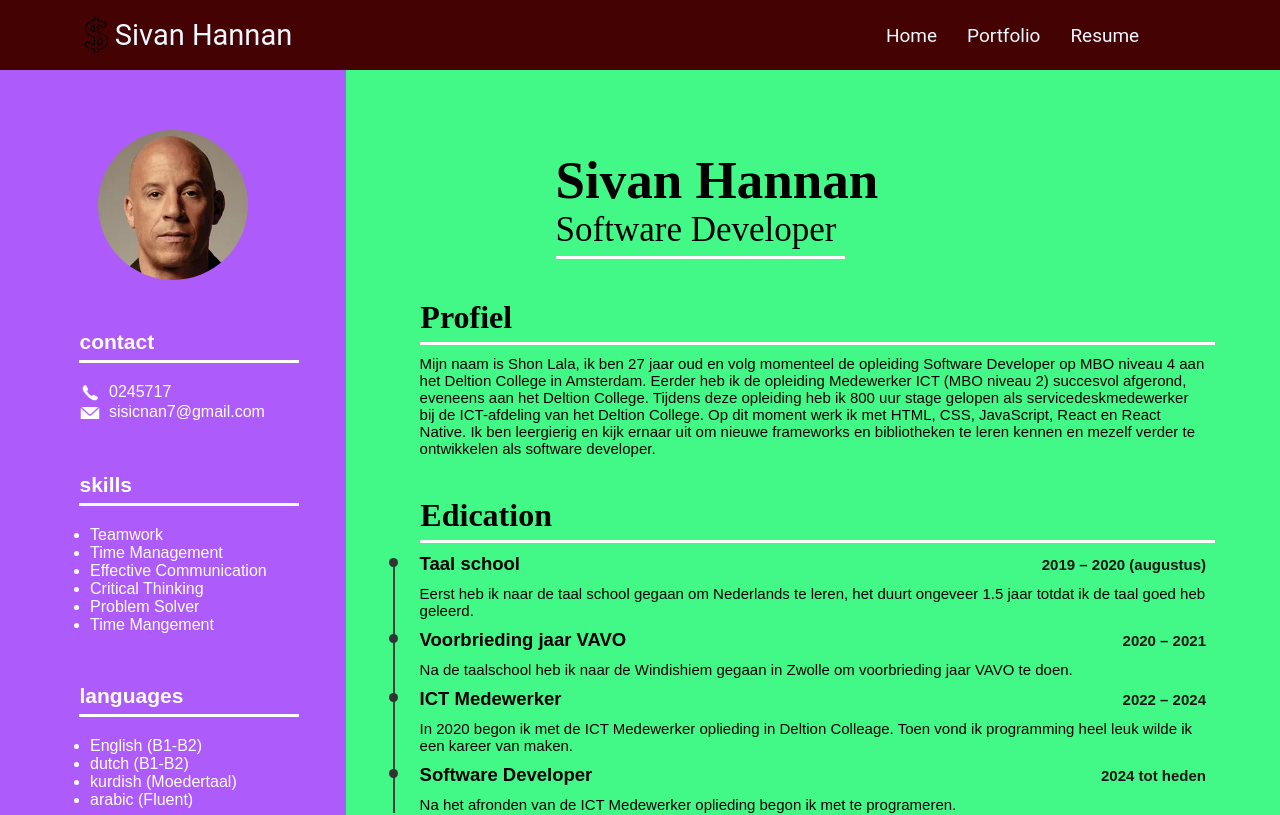
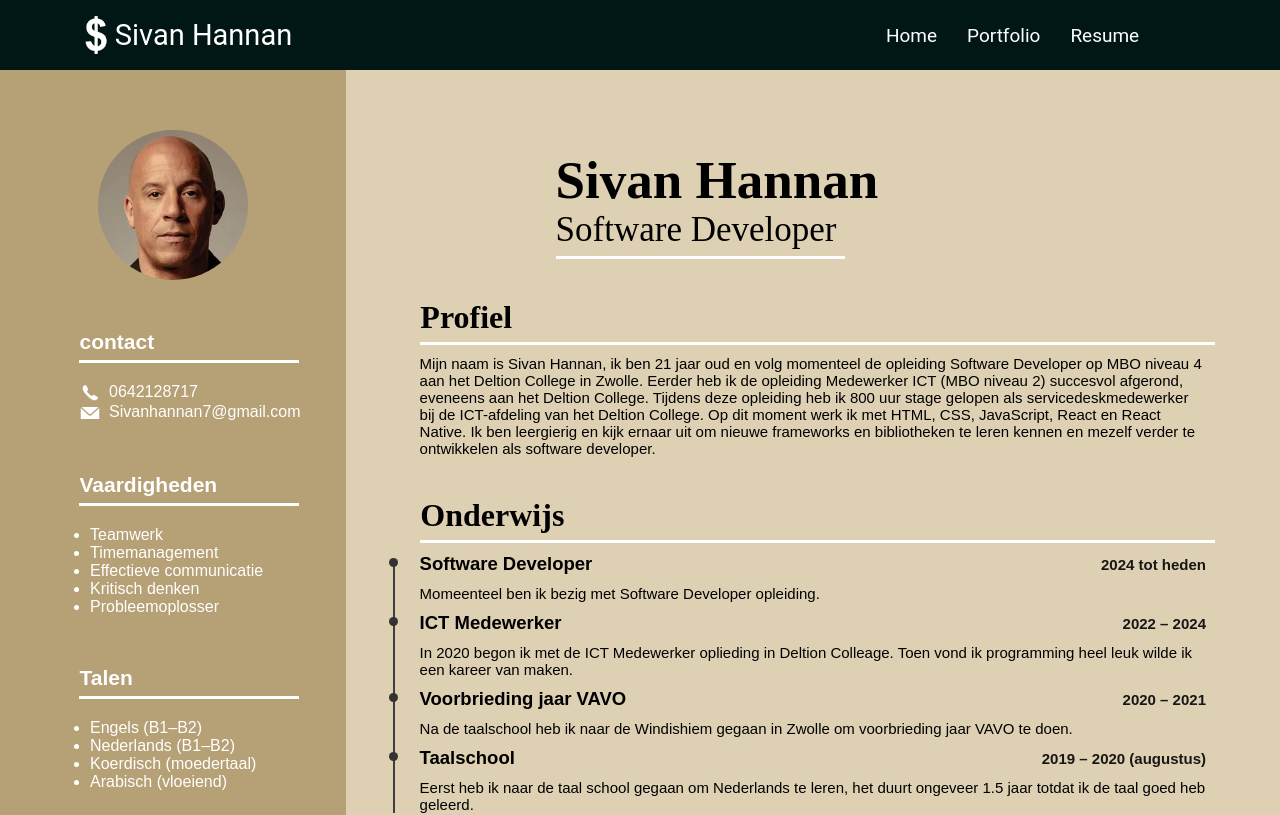
Before and after one commit to Sivan979/portfolio, a React (Vite) app in the folder portfolio/: page /starss/resume in a window 1280 px wide. Shown: the top 815 px of the page. Built offline with nearby package versions, Linux system fonts and the light colour scheme.

Commit message:
text en kleur van de project updated

```diff
--- a/portfolio/src/pages/portfolio.jsx
+++ b/portfolio/src/pages/portfolio.jsx
@@ -30,26 +30,26 @@ const projects = [
   {
     title: "DanDido",
     images: [DandidoImg1, DandidoImg2, DandidoImg3, DandidoImg4],
-    description: "A shoe app where you can shop for various brands of shoes in one place. it was developed using HTML, Javascript and CSS.",
+    description: "Een schoenen-app waarmee je verschillende schoenenmerken op één plek kunt shoppen. De app is ontwikkeld met behulp van HTML, Javascript en CSS.",
     link: "https://sivan979.github.io/Dandido/"
   },
   ,
   {
     title: "Stars",
     images: [star1, star2, star3, starVideo ],
-    description: "A movies app used with API developed with React Native.",
+    description: "Een film-app die wordt gebruikt met een API ontwikkeld met React Native.",
     link: "https://Sivan979.github.io/starss/"
   },
   {
     title: "Touchdown Game",
     images: [touchdown1,touchdown2,touchdown3,touchdown4],
-    description: "a game where you can double or triple your money!",
+    description: "Een gokspel waarbij je je geld kunt verdrievoudigen of al je geld kunt verliezen",
     link: "https://sivan979.github.io/TouchDown-game/"
   },
   {
     title: "Memory Game",
     images: [memory1, memory2, memory3, memory4],
-    description: "A fun memory card game developed using HTML, Javascript and CSS. it is a game where you have 11 lives to win the game before you lose.",
+    description: "Een leuk geheugenkaartspel ontwikkeld met behulp van HTML, Javascript en CSS. Het is een spel waarbij je 11 levens hebt om te winnen voordat je verliest.",
     link: "https://sivan979.github.io/memory-game/"
   }
 ];
@@ -62,7 +62,7 @@ const portfolio = () => {
     <div className={Styles.container}>
       <Header />
 
-      <p className={Styles.topDescription}>My projects so far</p>
+      <p className={Styles.topDescription}>Mijn Projecten</p>
 
       <div className={Styles.productContainer}>
         {projects.map( (project) => (
@@ -74,7 +74,7 @@ const portfolio = () => {
             <ProjectCarousel images={project.images} />
 
             <p className={Styles.description}>{project.description}</p>
-            <a className={Styles.link} href={project.link} target="_blank" rel="noopener noreferrer"> view project</a>
+            <a className={Styles.link} href={project.link} target="_blank" rel="noopener noreferrer"> Bekijk project</a>
           </div>
         ))}
       </div>
--- a/portfolio/src/pages/resume.jsx
+++ b/portfolio/src/pages/resume.jsx
@@ -23,34 +23,33 @@ const resume = () => {
             <div className={Styles.contactInfoContainer}>
               <div className={Styles.phoneContainer}>
                 <img className={Styles.icons} src={phone} alt="phone" />
-                <p>0245717</p>
+                <p>0642128717</p>
               </div>
               <div className={Styles.emailContainer}>
                 <img className={Styles.icons} src={email} alt="email" />
-                <p>sisicnan7@gmail.com</p>
+                <p>Sivanhannan7@gmail.com</p>
               </div>
             </div>
           </div>
 
           <div className={Styles.skillsContainer}>
-            <p className={Styles.sectionTxt}>skills</p>
+            <p className={Styles.sectionTxt}>Vaardigheden</p>
             <ul className={Styles.list}>
-              <li>Teamwork</li>
-              <li>Time Management</li>
-              <li>Effective Communication</li>
-              <li>Critical Thinking</li>
-              <li>Problem Solver</li>
-              <li>Time Mangement</li>
+              <li>Teamwerk</li>
+              <li>Timemanagement</li>
+              <li>Effectieve communicatie</li>
+              <li>Kritisch denken</li>
+              <li>Probleemoplosser</li>
             </ul>
           </div>
 
           <div className={Styles.languagesContainer}>
-            <p className={Styles.sectionTxt}>languages</p>
+            <p className={Styles.sectionTxt}>Talen</p>
             <ul className={Styles.list}>
-              <li>English (B1-B2)</li>
-              <li>dutch (B1-B2)</li>
-              <li>kurdish (Moedertaal)</li>
-              <li>arabic (Fluent)</li>
+              <li>Engels (B1–B2)</li>
+              <li>Nederlands (B1–B2)</li>
+              <li>Koerdisch (moedertaal)</li>
+              <li>Arabisch (vloeiend)</li>
             </ul>
           </div>
 
@@ -67,7 +66,7 @@ const resume = () => {
           <div className={Styles.profileContainer}>
             <p className={Styles.rightSectionTxt}>Profiel</p>
             <p className={Styles.text}>
-              Mijn naam is Shon Lala, ik ben 27 jaar oud en volg momenteel de opleiding Software Developer op MBO niveau 4 aan het Deltion College in Amsterdam.
+              Mijn naam is Sivan Hannan, ik ben 21 jaar oud en volg momenteel de opleiding Software Developer op MBO niveau 4 aan het Deltion College in Zwolle.
               Eerder heb ik de opleiding Medewerker ICT (MBO niveau 2) succesvol afgerond,
               eveneens aan het Deltion College.
               Tijdens deze opleiding heb ik 800 uur stage gelopen als servicedeskmedewerker bij de ICT-afdeling van het Deltion College.
@@ -77,26 +76,15 @@ const resume = () => {
           </div>
 
           <div className={Styles.educationContainer}>
-            <p className={Styles.rightSectionTxt}>Edication</p>
+            <p className={Styles.rightSectionTxt}>Onderwijs</p>
 
             <div className={Styles.educationSectionContainer}>
               <div className={Styles.sectionTitleContainer}>
-                <p className={Styles.title}>Taal school</p>
-                <p className={Styles.timeline}>2019 &ndash; 2020 (augustus)</p>
+                <p className={Styles.title}>Software Developer</p>
+                <p className={Styles.timeline}>2024 tot heden</p>
               </div>
               <p className={Styles.text}>
-                Eerst heb ik naar de taal school gegaan om Nederlands te leren,
-                het duurt ongeveer 1.5 jaar totdat ik de taal goed heb geleerd.
-              </p>
-            </div>
-
-            <div className={Styles.educationSectionContainer}>
-              <div className={Styles.sectionTitleContainer}>
-                <p className={Styles.title}>Voorbrieding jaar VAVO</p>
-                <p className={Styles.timeline}>2020 &ndash; 2021</p>
-              </div>
-              <p className={Styles.text}>
-                Na de taalschool heb ik naar de Windishiem gegaan in Zwolle om voorbrieding jaar VAVO te doen.
+                Momeenteel ben ik bezig met Software Developer opleiding.
               </p>
             </div>
 
@@ -113,18 +101,29 @@ const resume = () => {
 
             <div className={Styles.educationSectionContainer}>
               <div className={Styles.sectionTitleContainer}>
-                <p className={Styles.title}>Software Developer</p>
-                <p className={Styles.timeline}>2024 tot heden</p>
+                <p className={Styles.title}>Voorbrieding jaar VAVO</p>
+                <p className={Styles.timeline}>2020 &ndash; 2021</p>
               </div>
               <p className={Styles.text}>
-                Na het afronden van de ICT Medewerker oplieding begon ik met te programeren.
+                Na de taalschool heb ik naar de Windishiem gegaan in Zwolle om voorbrieding jaar VAVO te doen.
+              </p>
+            </div>
+
+            <div className={Styles.educationSectionContainer}>
+              <div className={Styles.sectionTitleContainer}>
+                <p className={Styles.title}>Taalschool</p>
+                <p className={Styles.timeline}>2019 &ndash; 2020 (augustus)</p>
+              </div>
+              <p className={Styles.text}>
+                Eerst heb ik naar de taal school gegaan om Nederlands te leren,
+                het duurt ongeveer 1.5 jaar totdat ik de taal goed heb geleerd.
               </p>
             </div>
 
           </div>
 
           <div className={Styles.workContainer}>
-            <p className={Styles.rightSectionTxt}>Work</p>
+            <p className={Styles.rightSectionTxt}>Werk</p>
             <p className={Styles.text}>
               Tijdens mijn stage van zes maanden bij het Deltion College heb ik verschillende taken uitgevoerd.
               De eerste vijf maanden werkte ik vooral met het systeem Topdesk,
--- a/portfolio/src/styles/header.module.css
+++ b/portfolio/src/styles/header.module.css
@@ -1,5 +1,5 @@
 .container{
-    background-color: rgb(68, 2, 2);
+    background-color: #001715;
     display: flex;
     justify-content: space-between;
     align-items: center;
@@ -11,7 +11,7 @@
     margin-left: 6%;
 }
 .name{
-    color:aliceblue;
+    color:rgb(255, 255, 255);
     text-decoration: none;
     font-size: 29px;
     font-family: roboto,arial;
@@ -25,7 +25,7 @@
     gap: 30px;
 }
 .section{
-    color:aliceblue;
+    color:rgb(255, 255, 255);
     text-decoration: none;
     font-size: 19px;
     font-family: roboto,arial;
--- a/portfolio/src/styles/home.module.css
+++ b/portfolio/src/styles/home.module.css
@@ -1,5 +1,5 @@
 .container{
-    background-color: rgb(255, 211, 123);
+    background-color: rgb(182, 160, 117);
     min-height: 100vh;
 }
 .homeContainer{
--- a/portfolio/src/styles/portfolio.module.css
+++ b/portfolio/src/styles/portfolio.module.css
@@ -1,14 +1,14 @@
 .container{
-    background-color: rgb(255, 211, 123);
+    background-color: rgb(182, 160, 117);
     min-height: 100vh;
 }
 .topDescription{
     text-align: center;
-    margin: 100px auto 0;           /* top 100px, left+right auto = center */
+    margin: 80px auto 0;           /* top 100px, left+right auto = center */
     font: bold 45px arial;
-    border-bottom: 4px solid rgb(50, 50, 50);
+    border-bottom: 4px solid rgb(255, 255, 255);
     padding-bottom: 5px;
-    width: 400px;
+    width: 330px;
 }
 .productContainer{
     display: flex;
@@ -29,7 +29,7 @@
     margin: 0 auto;  /* center it horizontally */
 }
 .title{
-    font: bold 31px arial;
+    font: bold 39px arial;
 }
 .imgContainer{
     box-shadow: 0px 5px 15px 1px black;
@@ -78,13 +78,14 @@
     overflow-wrap: break-word;
 }
 .link{
-    color: rgb(255, 36, 36);
+    color: rgb(0, 0, 0);
     text-decoration: none;
-    background-color: black;
+    background-color: rgb(247, 247, 247);
     padding: 10px 20px;
     border-radius: 100%;
     display: inline-block;
     margin: 0 auto;
+    font: 600 13px roboto, arial;
 }
 
 
--- a/portfolio/src/styles/resume.module.css
+++ b/portfolio/src/styles/resume.module.css
@@ -12,7 +12,7 @@
     display: flex;
     flex-direction: column;
     gap: 50px;
-    background-color: rgb(174, 91, 252);
+    background-color: rgb(182, 160, 117);
 }
 .sectionTxt{
     color: white;
@@ -59,7 +59,7 @@
 
 
 .rightSection{
-    background-color: rgb(66, 249, 136);
+    background-color: rgb(222, 208, 179);
     display: grid;
     grid-template-columns: 1fr;
     grid-row-gap:40px;
```
Also changed, not shown: portfolio/src/assets/dollar-icon.png.
